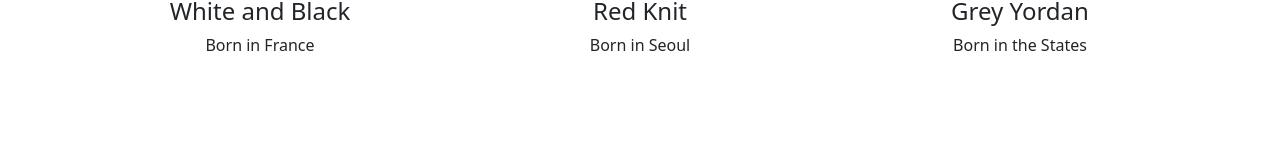
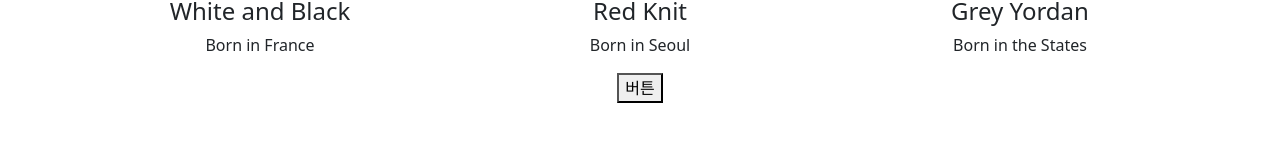
Before and after one commit to pang-pangho/react_shop, a React (Create React App) app: page / in a window 1280 px wide. Shown: the part 573-714 px from the top of the page. Built offline with nearby package versions, Linux system fonts and the light colour scheme.

Commit message:
react 쇼핑몰 프로젝트 2일차

```diff
--- a/package.json
+++ b/package.json
@@ -6,12 +6,14 @@
     "@testing-library/jest-dom": "^5.17.0",
     "@testing-library/react": "^13.4.0",
     "@testing-library/user-event": "^13.5.0",
+    "axios": "^1.6.5",
     "bootstrap": "^5.3.2",
     "react": "^18.2.0",
     "react-bootstrap": "^2.9.2",
     "react-dom": "^18.2.0",
     "react-router-dom": "^6.21.1",
     "react-scripts": "5.0.1",
+    "styled-components": "^6.1.6",
     "web-vitals": "^2.1.4"
   },
   "scripts": {
--- a/src/App.js
+++ b/src/App.js
@@ -9,9 +9,12 @@ import { useState } from "react";
 import data from "./data.js";
 import { Routes, Route, Link, useNavigate, Outlet } from "react-router-dom";
 import Detail from "./routes/detail.js";
+import axios from "axios";
 
 function App() {
-  let [shose] = useState(data);
+  let [shose, setShose] = useState(data);
+  let [count, setCount] = useState(1);
+  let [load, setLoad] = useState(true);
   let navigate = useNavigate(); // 페이지 이동을 도와주는 함수
   return (
     <div className="App">
@@ -50,6 +53,58 @@ function App() {
                   })}
                 </div>
               </div>
+              <button
+                onClick={() => {
+                  setCount(count + 1);
+                  if (count === 1) {
+                    {
+                      load && <Loading />;
+                    }
+
+                    axios
+                      .get("https://codingapple1.github.io/shop/data2.json")
+                      .then((result) => {
+                        let newShoes = result.data;
+
+                        // 기존 정보와 새로운 정보를 합칩니다.
+                        let updatedShoes = [...shose, ...newShoes];
+
+                        // 합쳐진 정보로 상태를 업데이트합니다.
+                        setLoad(!load);
+                        setShose(updatedShoes);
+                        console.log(result.data);
+                        console.log(shose);
+                      })
+                      .catch(() => {
+                        console.log("실패하였습니다.");
+                      });
+                  } else if (count === 2) {
+                    {
+                      load && <Loading />;
+                    }
+                    axios
+                      .get("https://codingapple1.github.io/shop/data3.json")
+                      .then((result) => {
+                        let newShoes = result.data;
+
+                        // 기존 정보와 새로운 정보를 합칩니다.
+                        let updatedShoes = [...shose, ...newShoes];
+                        setLoad(!load);
+                        // 합쳐진 정보로 상태를 업데이트합니다.
+                        setShose(updatedShoes);
+                        console.log(result.data);
+                        console.log(shose);
+                      })
+                      .catch(() => {
+                        console.log("실패하였습니다.");
+                      });
+                  } else if (count <= 3) {
+                    alert("더 이상 상품이 없습니다.");
+                  }
+                }}
+              >
+                버튼
+              </button>
             </>
           }
         />
@@ -91,5 +146,11 @@ function Event() {
     </>
   );
 }
-
+function Loading() {
+  return (
+    <>
+      <div>상품을 불러오는 중 입니다. </div>
+    </>
+  );
+}
 export default App;
--- a/src/routes/detail.js
+++ b/src/routes/detail.js
@@ -1,14 +1,36 @@
-import React from "react";
+import React, { useEffect } from "react";
 import { useParams } from "react-router-dom";
 import { useState } from "react";
+import styled from "styled-components";
 
 function Detail(props) {
+  useEffect(() => {
+    //mount, update시 코드 실행시켜주는 useEffect html렌더링 후 동작한다.
+    let a = setTimeout(() => {
+      setAlert(false);
+    }, 2000);
+    return () => {
+      clearTimeout(a);
+    };
+  }, []);
+  let [num, setNum] = useState("");
+  useEffect(() => {
+    if (isNaN(num) == true) {
+      alert("그러지마세요");
+    }
+  }, [num]);
+
+  let [alert, setAlert] = useState(true);
+  let [type, setType] = useState(true);
   let { id } = useParams();
   let findProd = props.shose.find(function (x) {
     return x.id == id;
   });
   return (
     <div className="container">
+      {alert == true ? (
+        <div className="alert alert-warning">2초이내 구매시 할인</div>
+      ) : null}
       <div className="row">
         <div className="col-md-6">
           <img src={findProd.img} width="100%" alt="shoe" />
```
Also changed, not shown: 1 other file (tests, documents, lock files or other folders).
